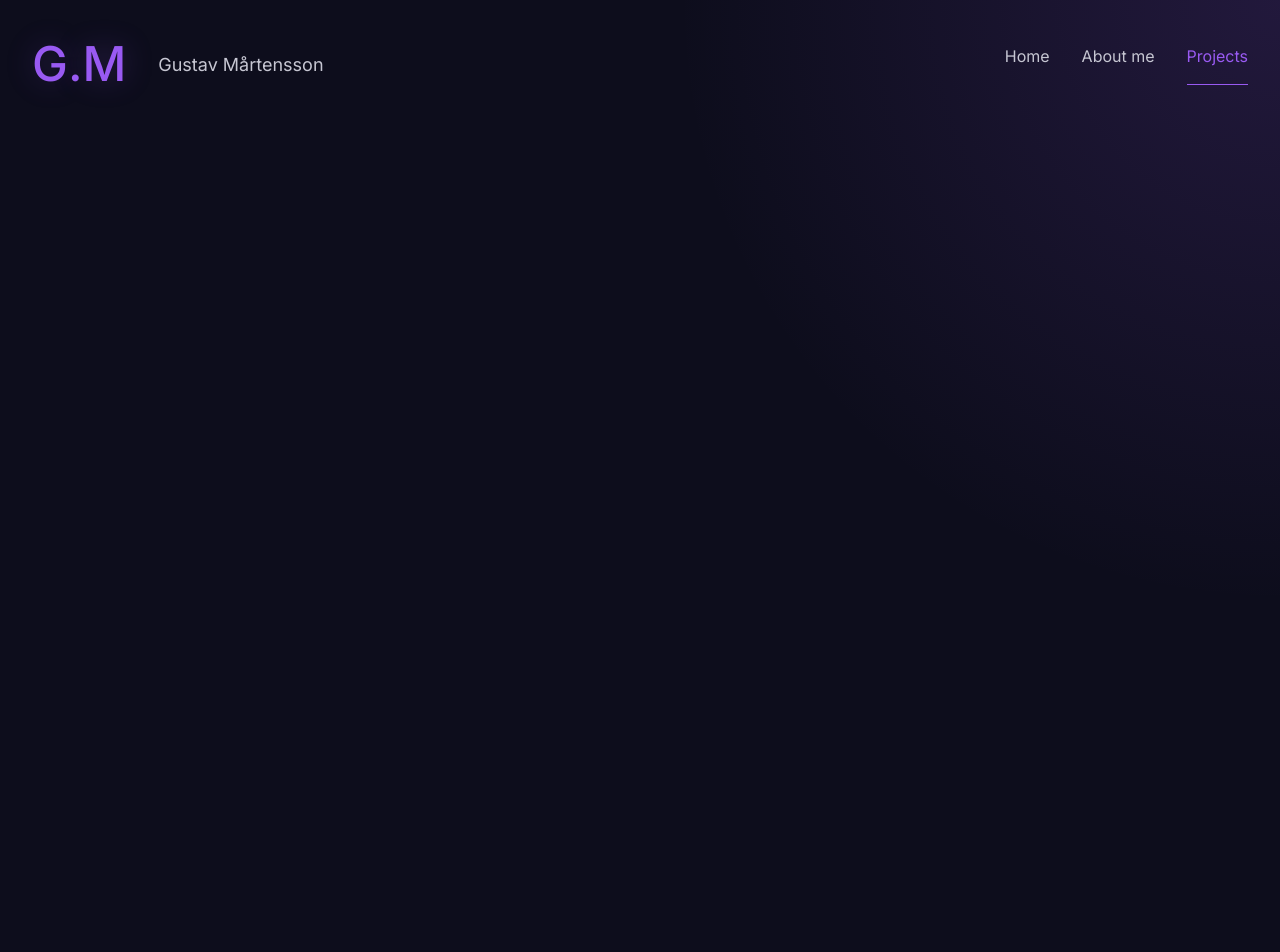
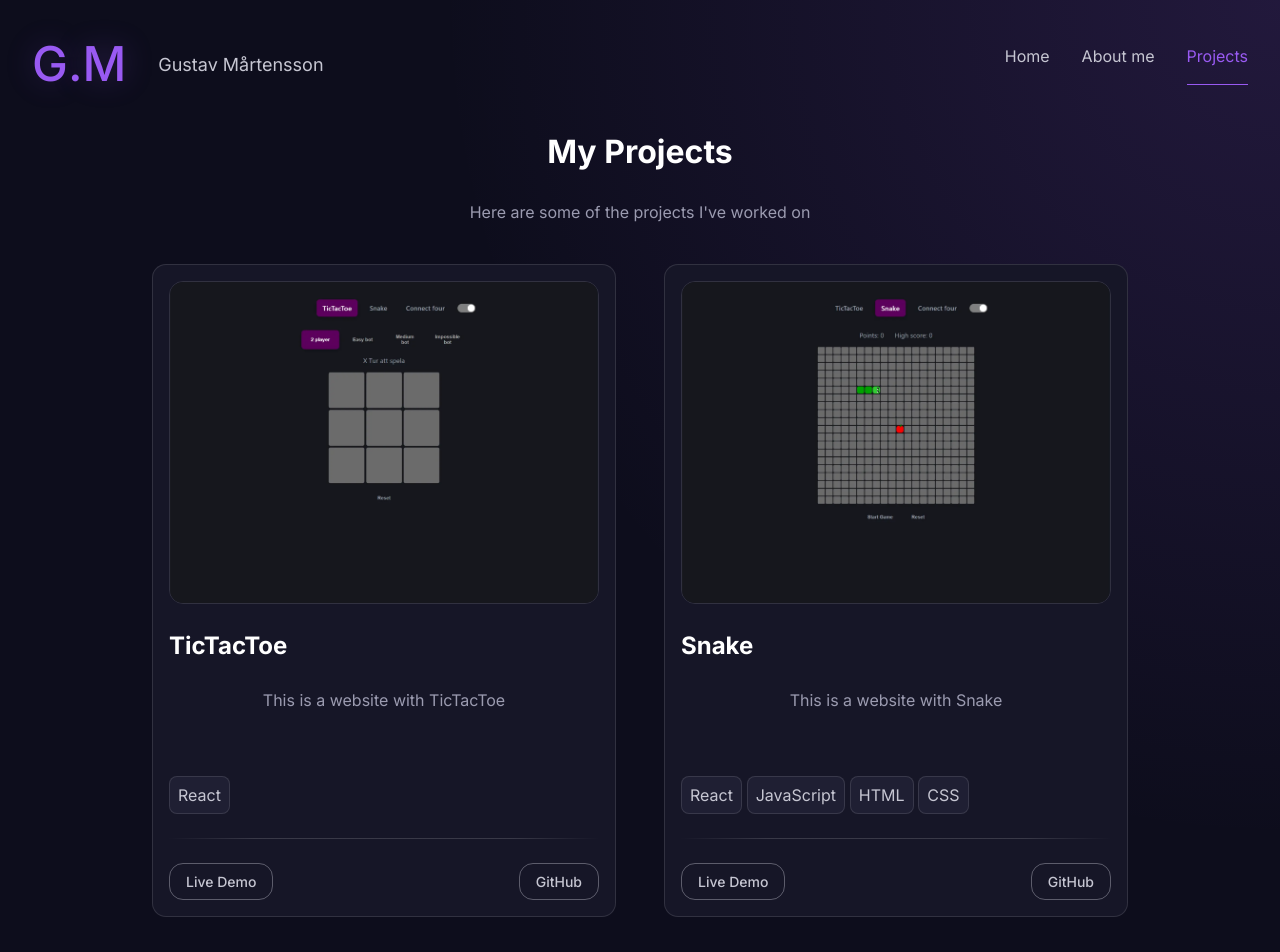
Before and after one commit to GustavM01/gustavm01.github.io, a React app: page /projects in a window 1280 px wide. Shown: the top 952 px of the page. Before the commit the page ends 800 px from the top, so only its background shows below. Built offline with nearby package versions, Linux system fonts and the light colour scheme; the HTML template or start-up script is replaced by a standard one.

Commit message:
Project card and project page

```diff
--- a/src/App.jsx
+++ b/src/App.jsx
@@ -4,6 +4,7 @@ import Hero from "./components/Hero/Hero";
 import NavBar from "./components/NavBar/NavBar";
 import Home from "./pages/Home";
 import About from "./pages/About";
+import Projects from "./pages/Projects";
 
 function App() {
   return (
@@ -14,6 +15,7 @@ function App() {
         <Routes>
           <Route path="/" element={<Home />} />
           <Route path="/about" element={<About />} />
+          <Route path="/projects" element={<Projects />} />
         </Routes>
       </BrowserRouter>
     </>
--- a/src/components/Hero/Hero.jsx
+++ b/src/components/Hero/Hero.jsx
@@ -37,7 +37,7 @@ function Hero() {
               About me
             </Button>
           </div>
-          <p style={{ marginBlock: "40px 20px" }}>Find me</p>
+          <p style={{ marginBlock: "50px 20px" }}>Find me</p>
           <div className="hero-link-icons">
             <a
               href="https://github.com/GustavM01"
--- a/src/data/projects.js
+++ b/src/data/projects.js
@@ -7,7 +7,7 @@ export const projects = [
     id: 1,
     title: "TicTacToe",
     image: ticTacToeImg,
-    description: "...",
+    description: "This is a website with TicTacToe",
     technologies: ["React"],
     github: "...",
     live: "https://gustavm01.github.io/Games/",
@@ -18,8 +18,8 @@ export const projects = [
     id: 2,
     title: "Snake",
     image: snakeImg,
-    description: "...",
-    technologies: ["React"],
+    description: "This is a website with Snake",
+    technologies: ["React", "JavaScript", "HTML", "CSS"],
     github: "...",
     live: "https://gustavm01.github.io/Games/#/snake",
     featured: true,
@@ -28,8 +28,8 @@ export const projects = [
     id: 3,
     title: "Connect Four",
     image: connectFourImg,
-    description: "...",
-    technologies: ["React"],
+    description: "This is a website with Connect Four",
+    technologies: ["React", "JavaScript"],
     github: "...",
     live: "https://gustavm01.github.io/Games/#/connectfour",
     featured: true,
--- a/src/pages/Home.css
+++ b/src/pages/Home.css
@@ -17,6 +17,8 @@
   margin-inline: auto;
 }
 
+/* Skills section */
+
 .skills-list {
   display: grid;
   /* grid-template-columns: repeat(8, 1fr); */
@@ -26,9 +28,19 @@
   gap: 1rem;
 }
 
-.featured-section {
+/* Featured section */
+
+/* .featured-section {
   min-height: 300px;
+} */
+
+.featured-container {
+  display: grid;
+  grid-template-columns: repeat(auto-fit, minmax(260px, 1fr));
+  gap: 1.5rem;
 }
+
+/* What i do section */
 
 .what-i-do-section {
   min-height: 300px;
--- a/src/pages/Home.jsx
+++ b/src/pages/Home.jsx
@@ -11,6 +11,8 @@ import firebaseIcon from "../assets/icons/firebase.svg";
 import gitIcon from "../assets/icons/git.svg";
 import html5Icon from "../assets/icons/html5.svg";
 import Button from "../ui/Button/Button";
+import ProjectCard from "../ui/ProjectCard/ProjectCard";
+import { projects } from "../data/projects";
 
 function Home() {
   const skills = [
@@ -59,15 +61,20 @@ function Home() {
               <SkillCard key={index} skill={skill} />
             ))}
           </div>
+        </section>
+        <section className="featured-section">
+          <h2>Featured projects</h2>
+          <div className="featured-container">
+            {projects.map((project, index) => (
+              <ProjectCard project={project} key={index} showFooter={true} />
+            ))}
+          </div>
           <Button
             variant="outline"
             style={{ width: "fit-content", margin: "auto" }}
           >
             View All Projects
           </Button>
-        </section>
-        <section className="featured-section">
-          <h2>Featured projects</h2>
         </section>
         <section className="what-i-do-section"></section>
       </div>
--- /dev/null
+++ b/src/pages/Projects.css
@@ -0,0 +1,41 @@
+.projects-container {
+  min-height: 100vh;
+  padding-top: 8rem;
+
+  & h2 {
+    font-size: var(--fs-xl);
+    text-align: center;
+    padding-bottom: 1.5rem;
+  }
+  & p {
+    text-align: center;
+    font-size: var(--fs-sm);
+    color: var(--clr-text-muted);
+    padding-bottom: 2.5rem;
+  }
+}
+
+.projects-card-container {
+  max-width: 1200px;
+  padding-inline: 7rem;
+  padding-bottom: 3rem;
+  display: grid;
+  justify-self: center;
+  grid-template-columns: repeat(2, 1fr);
+  gap: 3rem;
+}
+
+@media (max-width: 900px) {
+  .projects-card-container {
+    padding-inline: 3rem;
+    gap: 1.5rem;
+  }
+}
+
+@media (max-width: 700px) {
+  .projects-card-container {
+    grid-template-columns: repeat(1, minmax(0, 400px));
+    padding-inline: 2rem;
+    gap: 1.5rem;
+  }
+}
--- /dev/null
+++ b/src/pages/Projects.jsx
@@ -0,0 +1,20 @@
+import React from "react";
+import "./Projects.css";
+import { projects } from "../data/projects";
+import ProjectCard from "../ui/ProjectCard/ProjectCard";
+
+function Projects() {
+  return (
+    <div className="projects-container">
+      <h2>My Projects</h2>
+      <p>Here are some of the projects I've worked on</p>
+      <div className="projects-card-container">
+        {projects.map((project, index) => (
+          <ProjectCard project={project} showFooter={true} />
+        ))}
+      </div>
+    </div>
+  );
+}
+
+export default Projects;
--- a/src/ui/Button/Button.jsx
+++ b/src/ui/Button/Button.jsx
@@ -6,8 +6,20 @@ function Button({
   className = "",
   variant = "primary",
   size = "md",
+  href,
   ...props
 }) {
+  if (href)
+    return (
+      <a
+        href={href}
+        className={`btn btn-${variant} btn-${size} ${className}`}
+        {...props}
+      >
+        {children}
+      </a>
+    );
+
   return (
     <button
       className={`btn btn-${variant} btn-${size} ${className}`}
--- a/src/ui/ProjectCard/ProjectCard.css
+++ b/src/ui/ProjectCard/ProjectCard.css
@@ -0,0 +1,62 @@
+.project-card {
+  text-align: left;
+  display: grid;
+  gap: 1.5rem;
+
+  width: fit-content;
+
+  border: var(--border);
+  border-radius: var(--radius-md);
+  padding: 1rem;
+
+  background: var(--clr-bg-secondary);
+
+  & h3 {
+    font-size: var(--fs-lg);
+    color: var(--clr-text-primary);
+  }
+
+  & p {
+    color: var(--clr-text-muted);
+  }
+}
+
+.project-img {
+  aspect-ratio: 4/3;
+
+  border: inherit;
+  border-radius: inherit;
+}
+
+.project-technologie-wrapper {
+  display: flex;
+  flex-wrap: wrap;
+  gap: 0.3rem;
+}
+
+.project-technologie {
+  border: var(--border);
+  border-radius: var(--radius-sm);
+  background: var(--clr-bg-card);
+
+  font-size: var(--fs-sm);
+  color: var(--clr-text-secondary);
+
+  padding: 0.4rem 0.5rem;
+  height: fit-content;
+  width: fit-content;
+}
+
+.project-card-footer {
+  display: flex;
+  padding-top: 1.5rem;
+  justify-content: space-between;
+  border-top: 1px solid transparent;
+  border-image: linear-gradient(
+      to right,
+      transparent,
+      hsl(from var(--clr-border) h s l / 0.15) 20% 80%,
+      transparent
+    )
+    1;
+}
--- a/src/ui/ProjectCard/ProjectCard.jsx
+++ b/src/ui/ProjectCard/ProjectCard.jsx
@@ -1,8 +1,44 @@
 import React from "react";
 import "./ProjectCard.css";
+import Button from "../Button/Button";
 
-function ProjectCard() {
-  return <div></div>;
+function ProjectCard({ project, showFooter }) {
+  return (
+    <div className="project-card">
+      <img className="project-img" src={project.image} alt={project.title} />
+      <h3>{project.title}</h3>
+      <p>{project.description}</p>
+      <div className="project-technologie-wrapper">
+        {project.technologies.map((technologie, index) => (
+          <span className="project-technologie" key={index}>
+            {technologie}
+          </span>
+        ))}
+      </div>
+      {showFooter && (
+        <div className="project-card-footer">
+          <Button
+            href={project.live}
+            target="_blank"
+            rel="noopener noreferrer"
+            size="sm"
+            variant="secondary"
+          >
+            Live Demo
+          </Button>
+          <Button
+            href={project.github}
+            target="_blank"
+            rel="noopener noreferrer"
+            size="sm"
+            variant="secondary"
+          >
+            GitHub
+          </Button>
+        </div>
+      )}
+    </div>
+  );
 }
 
 export default ProjectCard;
```
